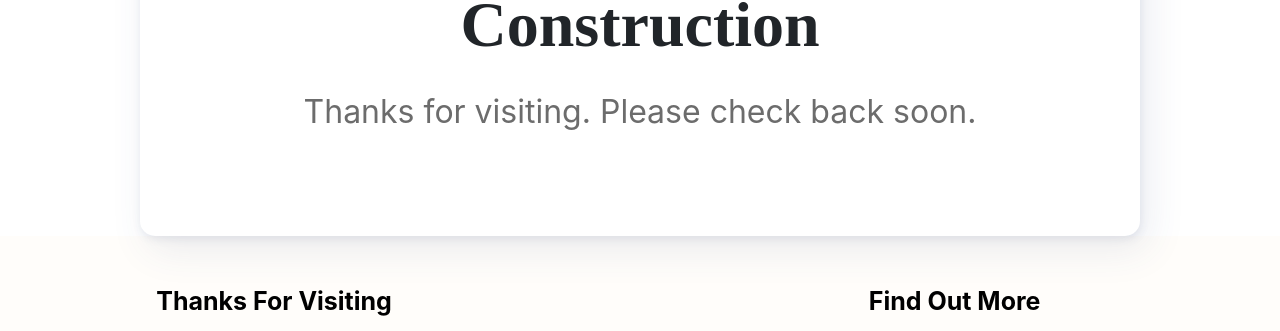
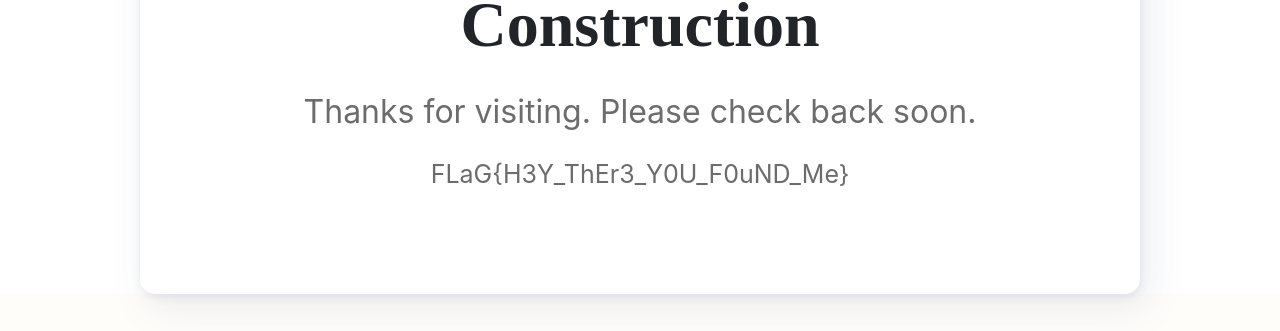
Before and after one commit to Darianlmj/Web-Portfolio, a React (Create React App) app: page /about in a window 1280 px wide. Shown: the part 439-770 px from the top of the page. Built offline with nearby package versions, Linux system fonts and the light colour scheme; a web font is replaced by a local one.

Commit message:
Added flag

```diff
--- a/src/pages/UnderConstruction/UnderConstruction.js
+++ b/src/pages/UnderConstruction/UnderConstruction.js
@@ -27,7 +27,11 @@ const UnderConstruction = () => {
                     <Emoji style={emojiStyle} symbol="🚧"></Emoji>
                 </div>
                 <ConstructionTitle>Page is Currently under Construction</ConstructionTitle>
-                <div className='ConstructionInfo'>Thanks for visiting. Please check back soon.</div>
+                <div className='ConstructionInfo'>
+                    Thanks for visiting. Please check back soon.<br></br>
+                    <div style={{fontSize: 25, paddingTop: 20}}>FLaG&#123;H3Y_ThEr3_Y0U_F0uND_Me&#125;</div>
+                </div>
+
             </div>
 
         </div>
```
